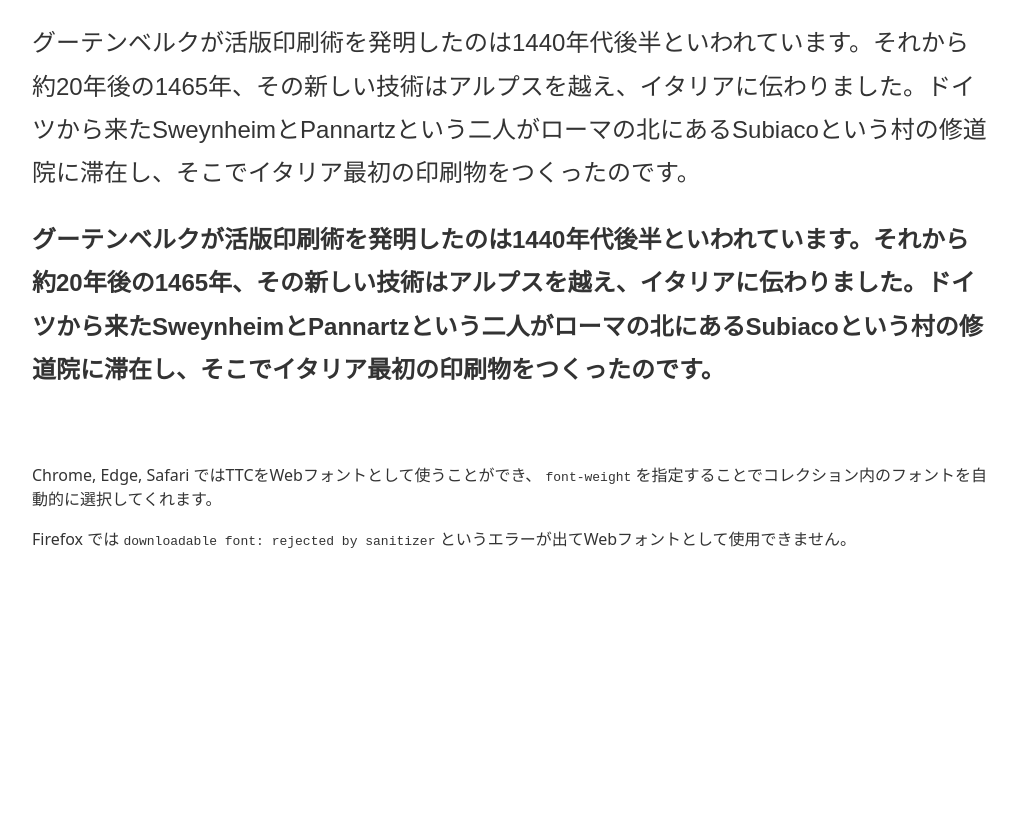
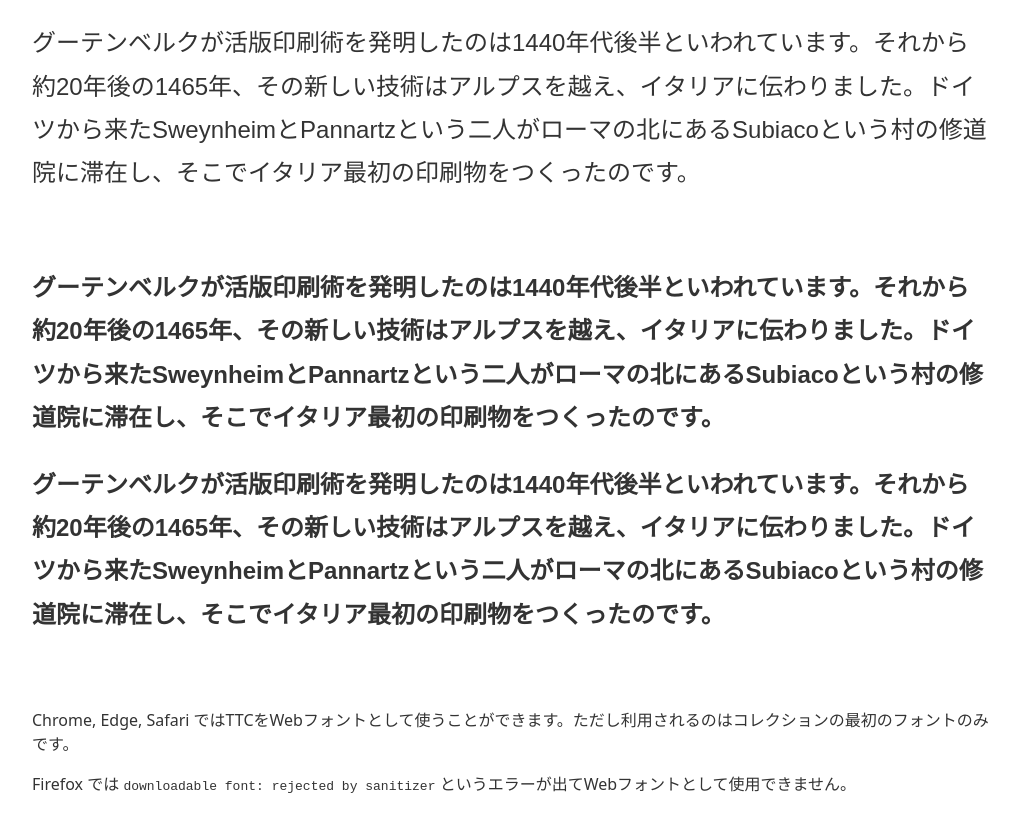
Before and after one commit to sharapeco/labs.suzume.dev., a website: page html/font/ttc-webfont/index.html in a window 1280 px wide. Shown: the part 104-936 px from the top of the page, without its empty margins (128-1147 px from the left). Before the commit the page ends 800 px from the top, so only its background shows below. Drawn offline with Linux system fonts and the light colour scheme; a web font is replaced by a local one.

Commit message:
🐛 実験を追加し間違った認識を正す

```diff
--- a/html/font/ttc-webfont/index.html
+++ b/html/font/ttc-webfont/index.html
@@ -14,6 +14,12 @@
 			src: url("https://static.suzume.dev/labs/fonts/GenEiLateGo_v2.ttc") format("truetype");
 		}
 
+		@font-face {
+			font-family: "GenSekiGothic";
+			font-weight: 800;
+			src: url("https://static.suzume.dev/labs/fonts/GenSekiGothic-H.ttc") format("truetype");
+		}
+
 		body {
 			padding: 1.5em;
 			max-width: 60em;
@@ -23,12 +29,16 @@
 		.demo {
 			margin-bottom: 3em;
 			font-size: 150%;
-			font-family: "GenEiLateGo", sans-serif;
 			line-height: 1.8;
 		}
 
-		.bold {
-			font-weight: bold;
+		.geneilatego {
+			font-family: "GenEiLateGo", sans-serif;
+		}
+
+		.genseki {
+			font-family: "GenSekiGothic", sans-serif;
+			font-weight: 800;
 		}
 	</style>
 </head>
@@ -37,15 +47,18 @@
 
 	<h1>TTCをWebフォントとして使う</h1>
 
-	<div class="demo">
+	<div class="demo geneilatego">
 		<p>グーテンベルクが活版印刷術を発明したのは1440年代後半といわれています。それから約20年後の1465年、その新しい技術はアルプスを越え、イタリアに伝わりました。ドイツから来たSweynheimとPannartzという二人がローマの北にあるSubiacoという村の修道院に滞在し、そこでイタリア最初の印刷物をつくったのです。
-		</p>
-		<p class="bold">
-			グーテンベルクが活版印刷術を発明したのは1440年代後半といわれています。それから約20年後の1465年、その新しい技術はアルプスを越え、イタリアに伝わりました。ドイツから来たSweynheimとPannartzという二人がローマの北にあるSubiacoという村の修道院に滞在し、そこでイタリア最初の印刷物をつくったのです。
 		</p>
 	</div>
 
-	<p>Chrome, Edge, Safari ではTTCをWebフォントとして使うことができ、 <code>font-weight</code> を指定することでコレクション内のフォントを自動的に選択してくれます。</p>
+	<div class="demo genseki">
+		<p lang="ja">グーテンベルクが活版印刷術を発明したのは1440年代後半といわれています。それから約20年後の1465年、その新しい技術はアルプスを越え、イタリアに伝わりました。ドイツから来たSweynheimとPannartzという二人がローマの北にあるSubiacoという村の修道院に滞在し、そこでイタリア最初の印刷物をつくったのです。
+		<p lang="tw">グーテンベルクが活版印刷術を発明したのは1440年代後半といわれています。それから約20年後の1465年、その新しい技術はアルプスを越え、イタリアに伝わりました。ドイツから来たSweynheimとPannartzという二人がローマの北にあるSubiacoという村の修道院に滞在し、そこでイタリア最初の印刷物をつくったのです。
+		</p>
+	</div>
+
+	<p>Chrome, Edge, Safari ではTTCをWebフォントとして使うことができます。ただし利用されるのはコレクションの最初のフォントのみです。</p>
 	<p>Firefox では <code>downloadable font: rejected by sanitizer</code> というエラーが出てWebフォントとして使用できません。</p>
 
 </body>
```
